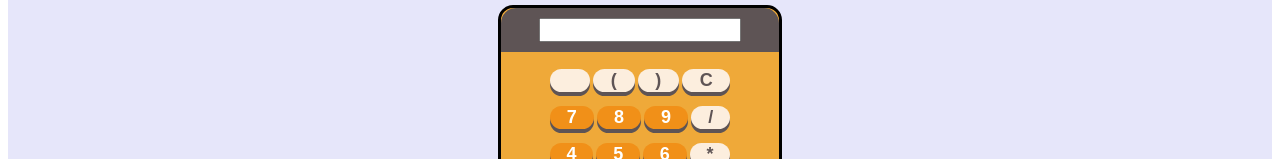
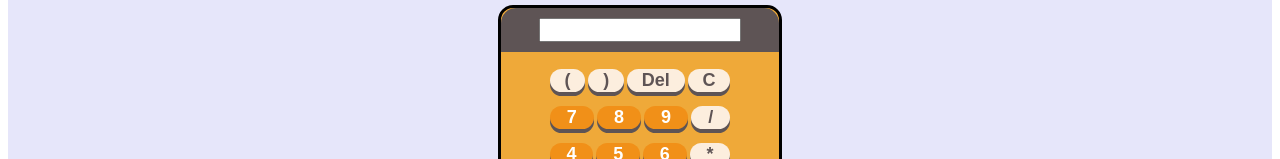
Before and after one commit to mafer-mafer/calculator, a React (Create React App) app: page / in a window 1280 px wide. Shown: the part 203-362 px from the top of the page. Built offline with nearby package versions, Linux system fonts and the light colour scheme.

Commit message:
added del button

```diff
--- a/src/Calculator.js
+++ b/src/Calculator.js
@@ -13,14 +13,24 @@ export class Calculator extends React.Component {
   }
 
   onChange(e) {
+    //Update expression according to typed inputs
     this.setState({
       expression: e.target.value,
     });
   }
 
   onClick(e) {
+    //Clear if C button is clicked, Del last char if Del is clicked
+    //else add value to expression
     if (e.target.value === "C") {
       this.setState({ expression: "" });
+    } else if (e.target.value === "Del") {
+      this.setState({
+        expression: this.state.expression.slice(
+          0,
+          this.state.expression.length - 1
+        ),
+      });
     } else {
       this.setState({
         expression: this.state.expression + e.target.value,
@@ -48,7 +58,6 @@ export class Calculator extends React.Component {
         </div>
         <div className="buttons-container">
           <div className="buttons-row">
-            <button id="non-number">&nbsp;</button>
             <button
               value="("
               type="button"
@@ -65,6 +74,15 @@ export class Calculator extends React.Component {
             >
               )
             </button>
+            <button
+              value="Del"
+              type="button"
+              id="non-number"
+              onClick={this.onClick}
+            >
+              Del
+            </button>
+
             <button
               value="C"
               type="reset"
```
Also changed, not shown: 1 other file (tests, documents, lock files or other folders).
